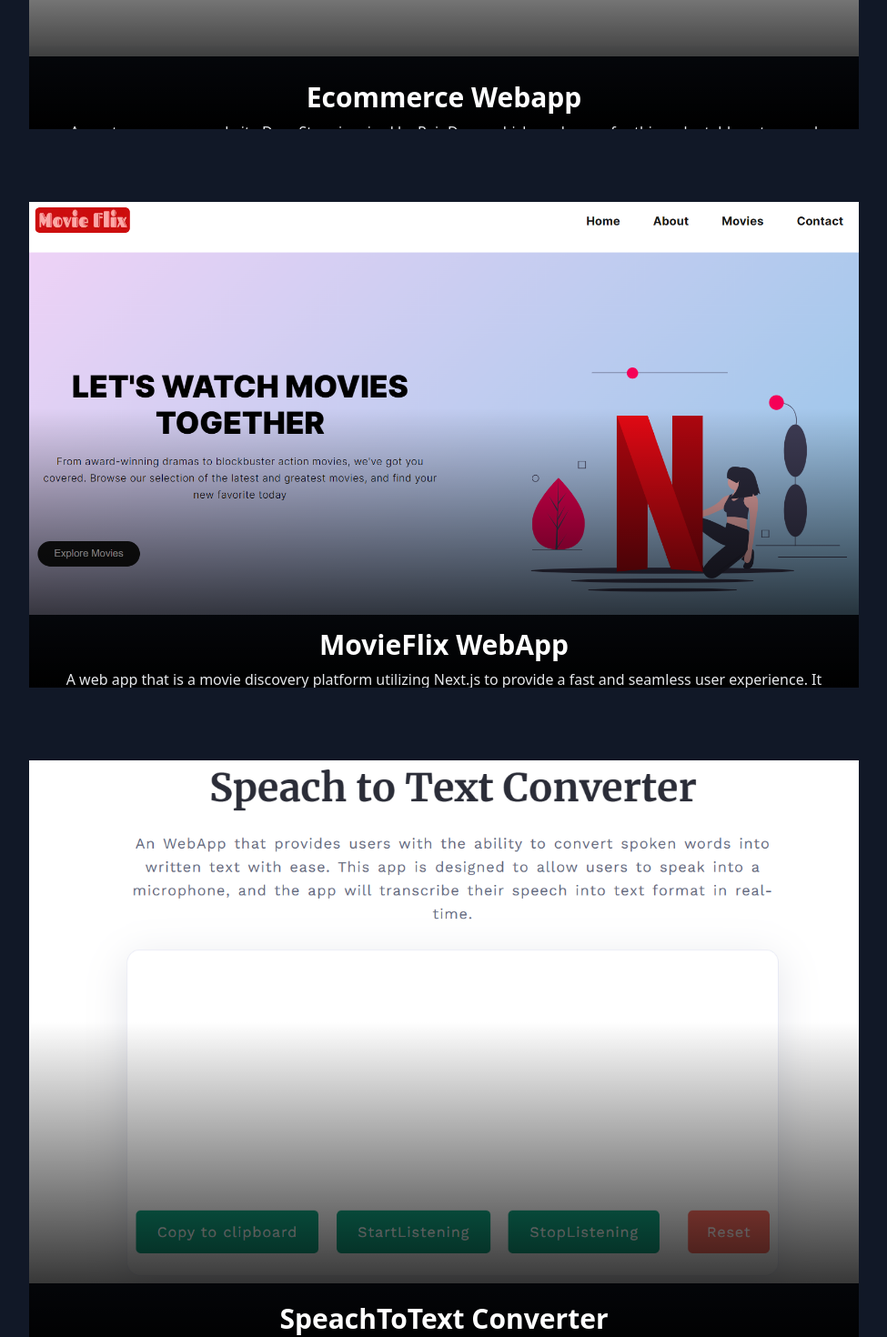
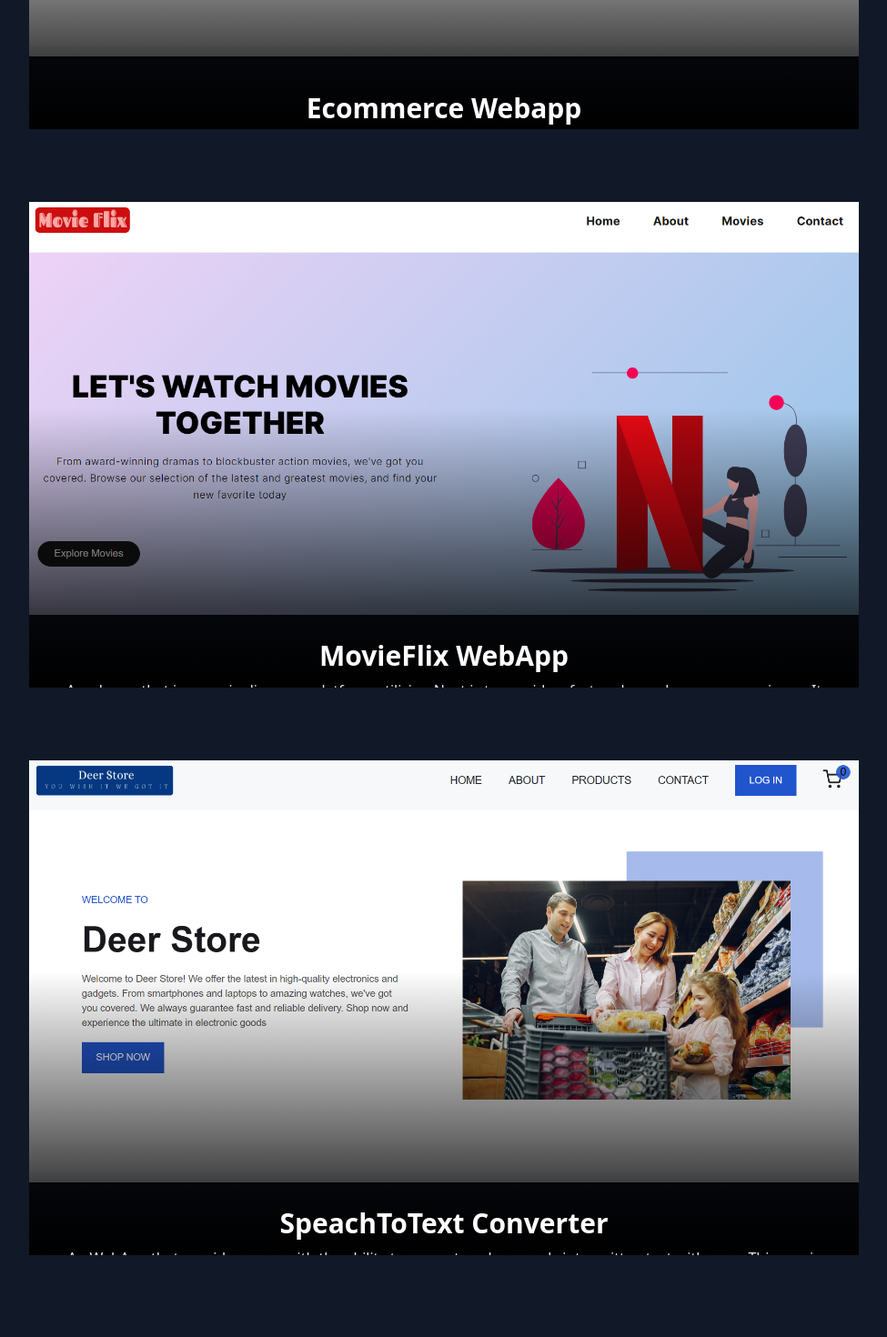
Before and after one commit to Adithya2310/My_Portfolio, a Next.js app: page / in a window 1280 px wide. Shown: the part 2740-4210 px from the top of the page at 91% size, without its empty margins (152-1127 px from the left). Built offline with nearby package versions, Linux system fonts and the light colour scheme.

Commit message:
optimized for small screens plus added the portfolio card

```diff
--- a/src/components/HeroSection.js
+++ b/src/components/HeroSection.js
@@ -5,9 +5,9 @@ import HeroImg from './HeroImg'
 
 const HeroSection = () => {
   return (
-    <section className='mx-20 my-20'>
+    <section className='lg:mx-20 mx-10 my-20'>
     <div className='text text-center'>
-       <h1 className='mt-10 mb-8 font-semibold text-teal-500 text-5xl  lg:text-6xl'>
+       <h1 className='mt-10 mb-8 font-semibold text-teal-500 text-4xl  lg:text-6xl'>
             Adithya N G
         </h1>
         <h2 className='text-2xl font-medium my-3 m font-normal md:text-3xl lg:pb-5'>
--- a/src/components/Navbar.js
+++ b/src/components/Navbar.js
@@ -4,12 +4,12 @@ import { BsMoonStarsFill } from "react-icons/bs";
 
 const Navbar = ({darkMode,setdarkMode}) => {
   return (
-    <div className='py-10 mx-10'>
+    <div className='py-10 md:mx-10 lg:mx-10'>
     <nav className='flex justify-between mx-10'>
-    <h1 className='mt-5 font-burtons'>Developed By Adithya N G</h1>
+    <h1 className='lg:mt-5 mt-4 font-burtons'>Developed By Adithya N G</h1>
     <ul className='flex align-middle'>
       <li><BsMoonStarsFill onClick={()=>setdarkMode(!darkMode)} className='mt-3 cursor-pointer font-burtons' size={23}/></li>
-      <li className='ml-10 px-4 py-2 rounded-md bg-gradient-to-r from-cyan-500 to-teal-500 cursor-pointer'>
+      <li className='lg:ml-10 ml-5 px-4 py-2 rounded-md bg-gradient-to-r from-cyan-500 to-teal-500 cursor-pointer'>
       <a href="https://drive.google.com/drive/u/0/my-drive">Resume</a> </li>
     </ul>
   </nav></div>
--- a/src/components/Portfolio.js
+++ b/src/components/Portfolio.js
@@ -4,6 +4,7 @@ import pic1 from "../../public/portfolio1.png"
 import pic2 from "../../public/portfolio3.png"
 import pic3 from "../../public/portfolio2.png"
 import Link from 'next/link'
+import PortfolioCard from './PortfolioCard'
 
 
 
@@ -15,56 +16,30 @@ const Portfolio = () => {
             <h2 className=' font-medium my-6 text-3xl'>Portfolio</h2>
             <p className=' leading-8 text-gray-800 mb-6 dark:text-gray-400 '>This section showcases my recent projects as a <span className=' text-teal-500'>web developer</span>, including websites, <span className=' text-teal-500'>web applications</span> that I have developed. <br /> From designing beautiful and intuitive interfaces to implementing complex <span className=' text-teal-500'>functionalies</span> using modern <span className=' text-teal-500'>web technologies</span>, I have worked on a variety of projects</p>
             <div>
-              <div className='group relative py-12 items-center justify-center overflow-hidden transition-shadow hover:shadow-xl hover:shadow-black/30'>
-                <Image className='h-full w-full object-cover transition-transform duration-500 group-hover:scale-100 py-8 rounded-lg' src={pic1} alt="portfolio" layout='responsive' height="1000" width="20"/>
-                <div class="absolute inset-0 bg-gradient-to-b from-transparent via-transparent to-black group-hover:from-black/70 group-hover:via-black/60 group-hover:to-black/70"></div>
-                <div className='absolute inset-0 flex translate-y-[100%] lg:translate-y-[57%] flex-col items-center justify-center px-9 text-center transition-all duration-500 group-hover:translate-y-0'>
-                  <h3 className='text-3xl font-bold text-white'>Ecommerce Webapp</h3>
-                  <p className='mt-2 text-gray-200'>A react ecommerce website Deer Store inspired by ReinDeers which are known for thier adaptable nature and resilience. This website aims at creating a hassle free experience for users to buy electronics using technologies like Context API, React and Axios along with features like Product Filters and User Authentication.</p>
-                  <div className='flex justify-evenly my-5 gap-10'>
-                    <Link href="https://github.com/Adithya2310/Complete_Ecommerce_Website">
-                      <button className=' cursor-pointer rounded-full bg-neutral-900 py-2 px-3.5 font-com text-sm capitalize text-white shadow shadow-black/60'>Code</button>
-                    </Link>
-                    <Link href="https://deerstore.vercel.app/">
-                      <button className=' cursor-pointer rounded-full bg-neutral-900 py-2 px-3.5 font-com text-sm capitalize text-white shadow shadow-black/60'>Live</button>
-                    </Link>
-                  </div>
-                </div>
-              </div>
+              <PortfolioCard
+                title="Ecommerce Webapp"
+                description="A react ecommerce website that aims to create a hassle free experience for users to buy electronics using technologies like Context API, React and Axios along with features like Product Filters and User Authentication."
+                codeLink="https://github.com/Adithya2310/Complete_Ecommerce_Website"
+                liveLink="https://deerstore.vercel.app/"
+                pic={pic1}
+              />
               {/* portfolio2 */}
-              <div className='group relative py-12 items-center justify-center overflow-hidden transition-shadow hover:shadow-xl hover:shadow-black/30'>
-                <Image className='h-full w-full object-cover transition-transform duration-500 group-hover:scale-100 py-8 rounded-lg' src={pic2} alt="portfolio" layout='responsive' height="1000" width="20"/>
-                <div class="absolute inset-0 bg-gradient-to-b from-transparent via-transparent to-black group-hover:from-black/70 group-hover:via-black/60 group-hover:to-black/70"></div>
-                <div className='absolute inset-0 flex translate-y-[100%] lg:translate-y-[55%] flex-col items-center justify-center px-9 text-center transition-all duration-500 group-hover:translate-y-0'>
-                  <h3 className='text-3xl font-bold text-white'>MovieFlix WebApp</h3>
-                  <p className='mt-2 text-gray-200'>A web app that is a movie discovery platform utilizing Next.js to provide a fast and seamless user experience. It is integrated with the Netflix API through RapidAPI to fetch data on the latest and most popular movies available on the streaming platform. </p>
-                  <div className='flex justify-evenly my-5 gap-10'>
-                    <Link href="https://github.com/Adithya2310/Movie_Flix">
-                      <button className=' cursor-pointer rounded-full bg-neutral-900 py-2 px-3.5 font-com text-sm capitalize text-white shadow shadow-black/60 hover:bg-black'>Code</button>
-                    </Link>
-                    <Link href="/">
-                      <button className=' cursor-pointer rounded-full bg-neutral-900 py-2 px-3.5 font-com text-sm capitalize text-white shadow shadow-black/60 hover:bg-black '>Live</button>
-                    </Link>
-                  </div>
-                </div>
-              </div>
+              <PortfolioCard
+                title="MovieFlix WebApp"
+                description="A web app that is a movie discovery platform utilizing Next.js to provide a fast and seamless user experience. It is integrated with the Netflix API through RapidAPI to fetch data on the latest and most popular movies available on the streaming platform. "
+                codeLink="https://github.com/Adithya2310/Movie_Flix"
+                liveLink="/"
+                pic={pic2}
+              />
               {/* portfolio3 */}
-              <div className='group relative py-12 items-center justify-center overflow-hidden transition-shadow hover:shadow-xl hover:shadow-black/30'>
-                <Image className='h-full w-full object-cover transition-transform duration-500 group-hover:scale-100 py-8 rounded-lg' src={pic3} alt="portfolio" layout='responsive' height="1000" width="20"/>
-                <div class="absolute inset-0 bg-gradient-to-b from-transparent via-transparent to-black group-hover:from-black/70 group-hover:via-black/60 group-hover:to-black/70"></div>
-                <div className='absolute inset-0 flex translate-y-[100%] lg:translate-y-[55%] flex-col items-center justify-center px-9 text-center transition-all duration-500 group-hover:translate-y-0'>
-                  <h3 className='text-3xl font-bold text-white'>SpeachToText Converter</h3>
-                  <p className='mt-2 text-gray-200'>An WebApp that provides users with the ability to convert spoken words into written text with ease. This app is designed to allow users to speak into a microphone, and the app will transcribe their speech into text format in real-time</p>
-                  <div className='flex justify-evenly my-5 gap-10'>
-                    <Link href="https://github.com/Adithya2310/SpeachToText">
-                      <button className=' cursor-pointer rounded-full bg-neutral-900 py-2 px-3.5 font-com text-sm capitalize text-white shadow shadow-black/60 hover:bg-black'>Code</button>
-                    </Link>
-                    <Link href="https://speachconvertion.netlify.app/">
-                      <button className=' cursor-pointer rounded-full bg-neutral-900 py-2 px-3.5 font-com text-sm capitalize text-white shadow shadow-black/60 hover:bg-black '>Live</button>
-                    </Link>
-                  </div>
-                </div>
-              </div>
+              <PortfolioCard
+                title="SpeachToText Converter"
+                description="An WebApp that provides users with the ability to convert spoken words into written text with ease. This app is designed to allow users to speak into a microphone, and the app will transcribe their speech into text format in real-time"
+                codeLink="https://github.com/Adithya2310/SpeachToText"
+                liveLink="https://speachconvertion.netlify.app/"
+                pic={pic1}
+              />
+
             </div>
         </div>
     </section>
--- /dev/null
+++ b/src/components/PortfolioCard.js
@@ -0,0 +1,26 @@
+import React from 'react'
+import Image from 'next/image'
+import Link from 'next/link'
+
+const PortfolioCard = ({title,description,codeLink,liveLink,pic}) => {
+  return (
+    <div className='group relative py-12 items-center justify-center overflow-hidden transition-shadow hover:shadow-xl hover:shadow-black/30'>
+        <Image className='h-full w-full object-cover transition-transform duration-500 group-hover:scale-100 py-8 rounded-lg' src={pic} alt="portfolio" layout='responsive' height="1000" width="20"/>
+        <div class="absolute inset-0 bg-gradient-to-b from-transparent via-transparent to-black group-hover:from-black/70 group-hover:via-black/60 group-hover:to-black/70"></div>
+        <div className='absolute inset-0 flex translate-y-[110%] lg:translate-y-[57%] flex-col items-center justify-center px-2 md:px-8 lg:px-9 text-center transition-all duration-500 group-hover:translate-y-0'>
+          <h3 className='lg:text-3xl text-2xl font-bold text-white'>{title}</h3>
+          <p className='mt-2 text-gray-200'>{description}</p>
+          <div className='flex justify-evenly my-5 gap-10'>
+            <Link href={codeLink}>
+              <button className=' cursor-pointer rounded-full bg-neutral-900 py-2 px-3.5 font-com text-sm capitalize text-white shadow shadow-black/60'>Code</button>
+            </Link>
+            <Link href={liveLink}>
+              <button className=' cursor-pointer rounded-full bg-neutral-900 py-2 px-3.5 font-com text-sm capitalize text-white shadow shadow-black/60'>Live</button>
+            </Link>
+          </div>
+        </div>
+    </div>
+  )
+}
+
+export default PortfolioCard
--- a/src/components/ServicesCard.js
+++ b/src/components/ServicesCard.js
@@ -11,7 +11,7 @@ const ServicesCard = ({img,h3,p,h4,n1,n2,n3}) => {
     </div>
         <div className='dark:text-black'>
         <h3 className=' text-lg font-medium mt-4 mb-2' >{h3}</h3>
-        <p className='mt-5 px-20 lg:px-0 leading-7'>{p}</p>
+        <p className='mt-5 lg:px-0 leading-7'>{p}</p>
         <h4 className='py-3 text-gray-700'>{h4}</h4>
         <p className=' text-teal-500'>{n1}</p>
         <p className=' text-teal-500'>{n2}</p>
```
